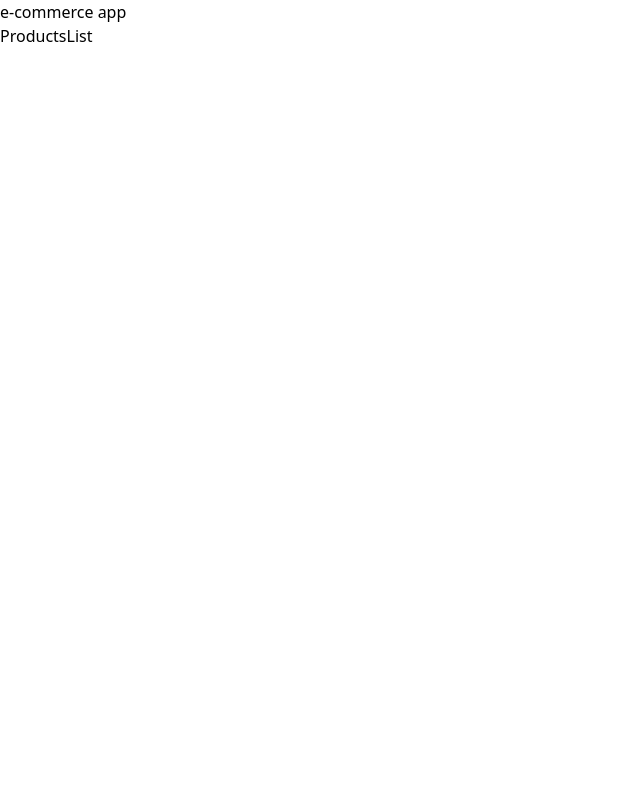
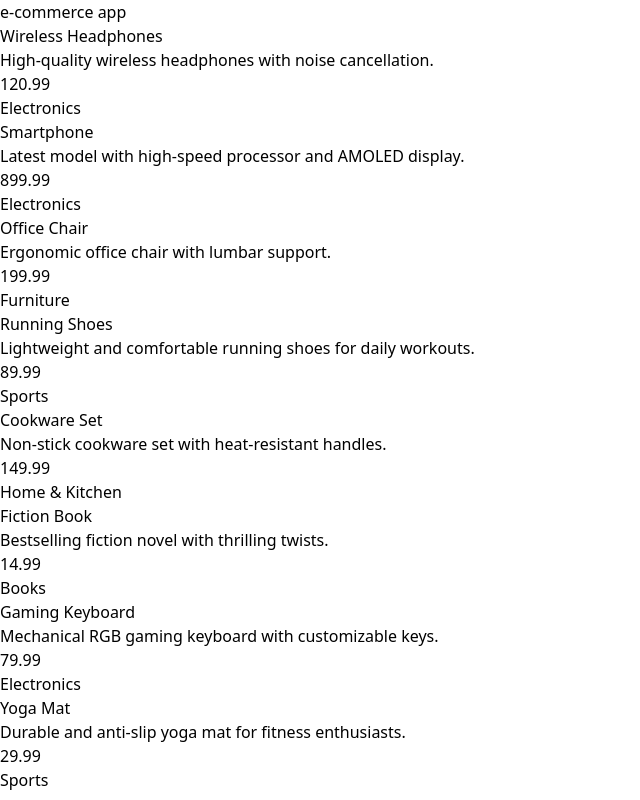
Before and after one commit to MdJowelAhmed/redux-toolkit, a React (Vite) app in the folder ecommerce-app-redux-toolkit/: page / in a window 1280 px wide. Shown: the whole page, without its empty margins (0-640 px from the left). Built offline with nearby package versions, Linux system fonts and the light colour scheme; data requests are answered from the project's data file.

Commit message:
successfully data fetch

```diff
--- a/ecommerce-app-redux-toolkit/src/features/producst/ProductsList.jsx
+++ b/ecommerce-app-redux-toolkit/src/features/producst/ProductsList.jsx
@@ -1,18 +1,41 @@
-import React, { useEffect } from 'react'
-import { useDispatch, useSelector } from 'react-redux'
-import { fetchProducts } from './productSlice'
+import React, { useEffect } from "react";
+import { useDispatch, useSelector } from "react-redux";
+import { fetchProducts } from "./productSlice";
 
 const ProductsList = () => {
-const {products, isLoading, error}=useSelector((state)=>state.productsR)
-console.log(products)
-  const dispatch=useDispatch()
-  useEffect(()=>{
-    dispatch(fetchProducts())
-  },[dispatch])
+  const { products, isLoading, error } = useSelector(
+    (state) => state.productsR
+  );
+  console.log(products);
+  const dispatch = useDispatch();
+  useEffect(() => {
+    dispatch(fetchProducts());
+  }, [dispatch]);
 
   return (
-    <div>ProductsList</div>
-  )
-}
+    <div className="container mx-auto">
+      {isLoading && <p> Loading......</p>}
+      {error && <p> {error}</p>}
+      <div className="grid grid-cols-1 lg:grid-cols-3 gap-6">
+        {products && products.length > 0 ? (
+          products.map((product) => {
+            return (
+              <article key={product.id}>
+                <div className="p-10 shadow-lg rounded-lg h-48">
+                  <h2>{product.title}</h2>
+                  <p>{product.description} </p>
+                  <p>{product.price} </p>
+                  <p>{product.category} </p>
+                </div>
+              </article>
+            );
+          })
+        ) : (
+          <p>No data available</p>
+        )}
+      </div>
+    </div>
+  );
+};
 
-export default ProductsList
+export default ProductsList;
```
